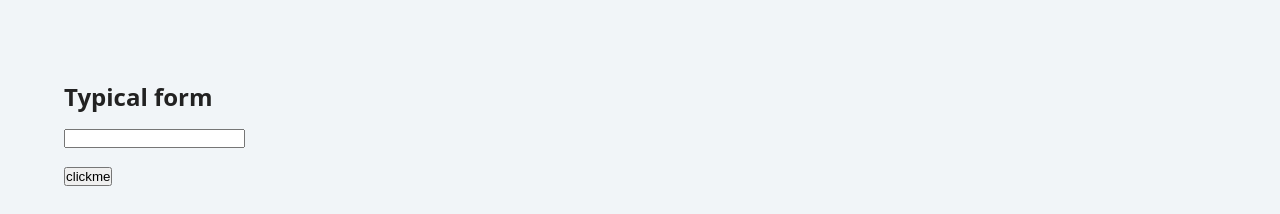
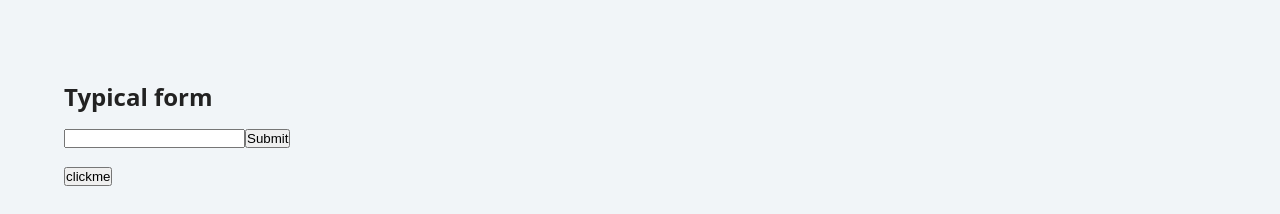
Before and after one commit to preethimaddy/cod, a React (Create React App) app: page / in a window 1280 px wide. Shown: the top 214 px of the page. Built offline with nearby package versions, Linux system fonts and the light colour scheme.

Commit message:
formgotcha

```diff
--- a/src/index.js
+++ b/src/index.js
@@ -51,15 +51,17 @@ const EventExamples =()=>{
   }
  const handleFormSubmission = (e)=>{
   e.preventDefault()
-    alert('form submitted')
+    console.log('form submitted')
 
   }
   return <section>
-    <form onSubmit={handleFormSubmission}>
+    <form>
     <h2>Typical form</h2>
     <input type='text' name='example' onChange={handleFormInput} style={{margin:'1rem 0'}}/>
+    <button type='submit'  onClick={handleFormSubmission}>Submit</button>
     </form>
-    <button onClick={handleButtonClick}>clickme</button>
+    <button onClick={handleButtonClick} type='button'>clickme</button>
+
   </section>;
 }
   const Book =(props)=> {
```
